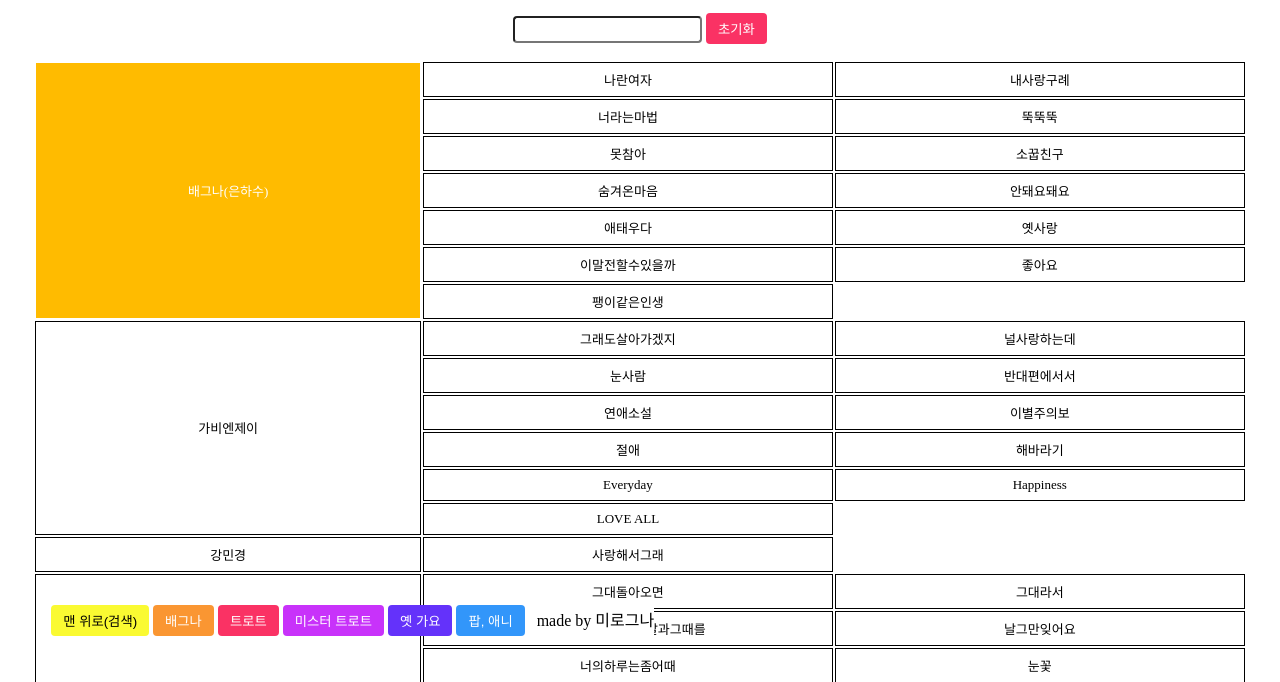
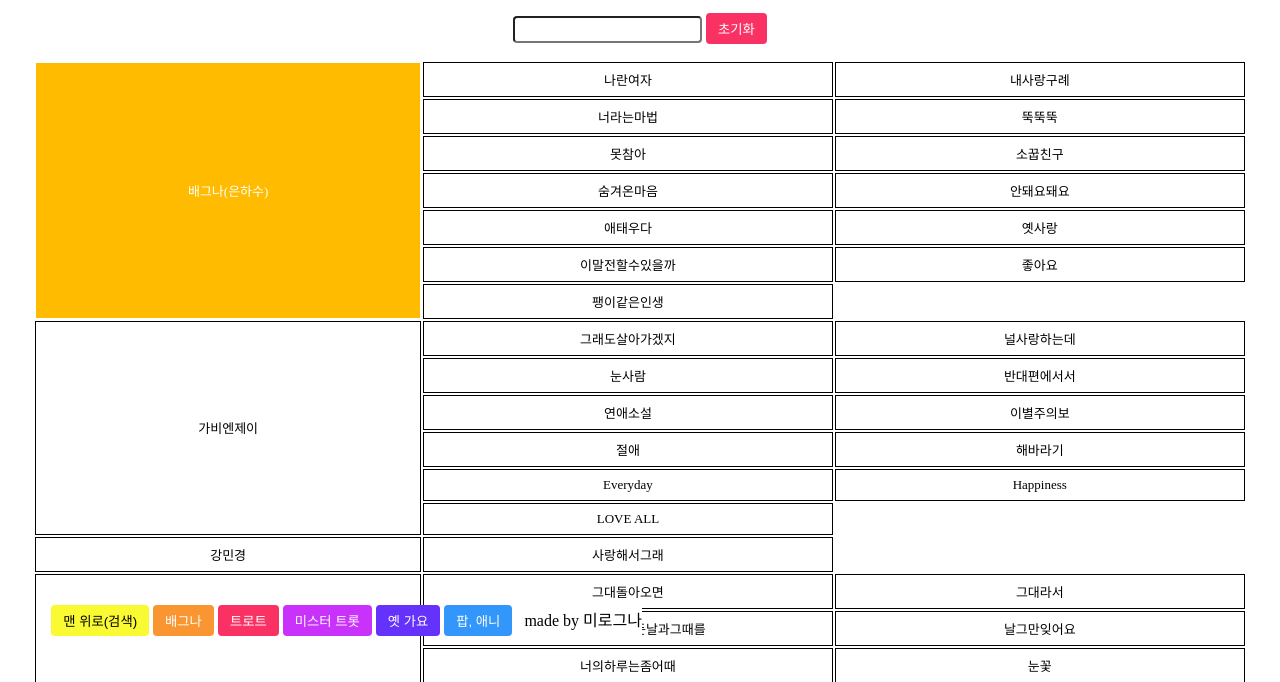
Before and after one commit to fabbitox/baegna-song, a plain HTML site: page index.html in a window 1280 px wide. Shown: the part 116-798 px from the top of the page. Drawn offline with Linux system fonts and the light colour scheme.

Commit message:
Add files via upload

```diff
--- a/index.html
+++ b/index.html
@@ -33,7 +33,7 @@
             <button onclick="location.href='#mrTrot'"
                 onmouseenter="changecolor(this)"
                 onmouseleave="returncolor(this)"
-                style="background-color: rgb(200, 50, 250);">미스터 트로트</button>
+                style="background-color: rgb(200, 50, 250);">미스터 트롯</button>
             <button onclick="location.href='#old'"
                 onmouseenter="changecolor(this)"
                 onmouseleave="returncolor(this)"
--- a/script.js
+++ b/script.js
@@ -264,7 +264,7 @@ function oldTable() {
 }
 
 function mrTrotTable() {
-    htmlText += "<table align=\"center\" <caption><h3 id=\"mrTrot\">미스터 트로트</h3></caption>";
+    htmlText += "<table align=\"center\" <caption><h3 id=\"mrTrot\">미스터 트롯</h3></caption>";
     for (let i = 0; i < mrTrot.length; i++) {
         let songslen = mrTrot[i].songs.length;
         let spannum = spanCalc(songslen);
```
